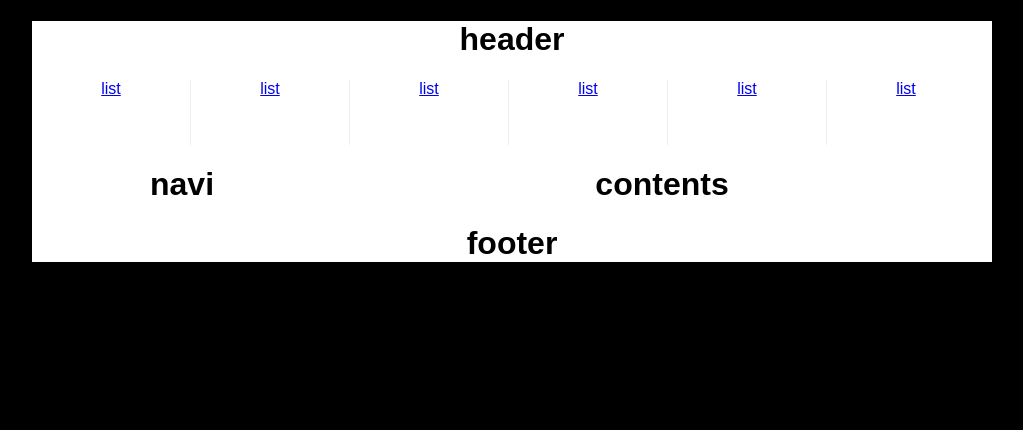
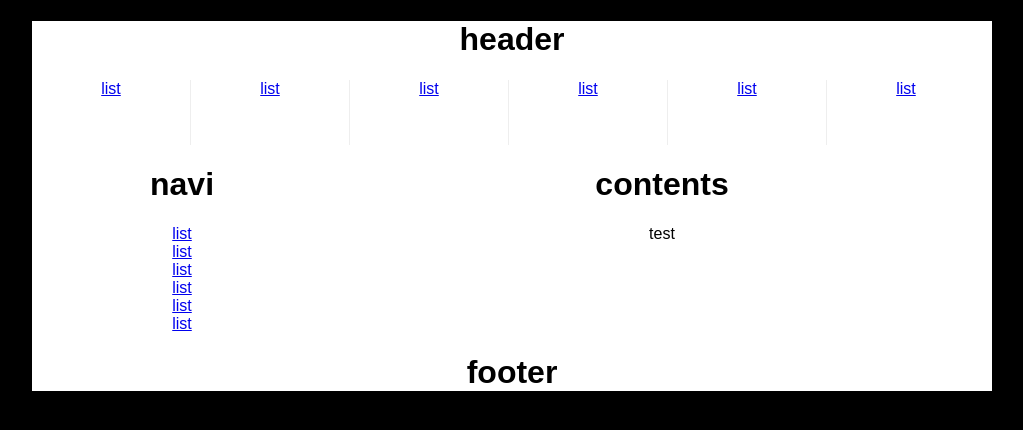
Before and after one commit to ryotarogoto/simpleHPbase, a plain HTML site: page index.html in a window 1280 px wide. Shown: the whole page, without its empty margins (128-1151 px from the left). Drawn offline with Linux system fonts and the light colour scheme.

Commit message:
add css class clearfix

```diff
--- a/css/base.css
+++ b/css/base.css
@@ -49,12 +49,37 @@ header {
     width: 300px;
 }
 
+#main #navi ul {
+    padding: 0;
+    margin: 0;
+}
+
+#main #navi ul li {
+    padding: 0;
+    margin: 0;
+    list-style: none;
+}
+
 #main #contents {
     float: right;
     text-align: center;
     width: 660px;
 }
 
+
 footer {
     text-align: center;
 }
+
+.clearfix {
+    *zoom: 1;
+}
+
+.clearfix:after {
+    content: ".";
+    display: block;
+    clear: both;
+    height: 0;
+    visibility: hidden;
+    overflow: hidden;
+}
--- a/index.html
+++ b/index.html
@@ -9,7 +9,6 @@
     <link href="./css/base.css" rel="stylesheet" media="screen">
     <link href="./css/style.css" rel="stylesheet" media="screen">
     <style>
-
     </style>
 </head>
 <body>
@@ -29,14 +28,23 @@
             </div>
         </header>
 
-        <div id="main">
+        <div id="main" class="clearfix">
 
             <div id="navi">
                 <h1>navi</h1>
+                <ul>
+                    <li><a href="#">list</a></li>
+                    <li><a href="#">list</a></li>
+                    <li><a href="#">list</a></li>
+                    <li><a href="#">list</a></li>
+                    <li><a href="#">list</a></li>
+                    <li><a href="#">list</a></li>
+                </ul>
             </div><!-- end navi -->
 
             <div id="contents">
                 <h1>contents</h1>
+                <p>test</p>
             </div><!-- end contents -->
 
         </div><!-- end main -->
```
Also changed, not shown: 1 other file.
